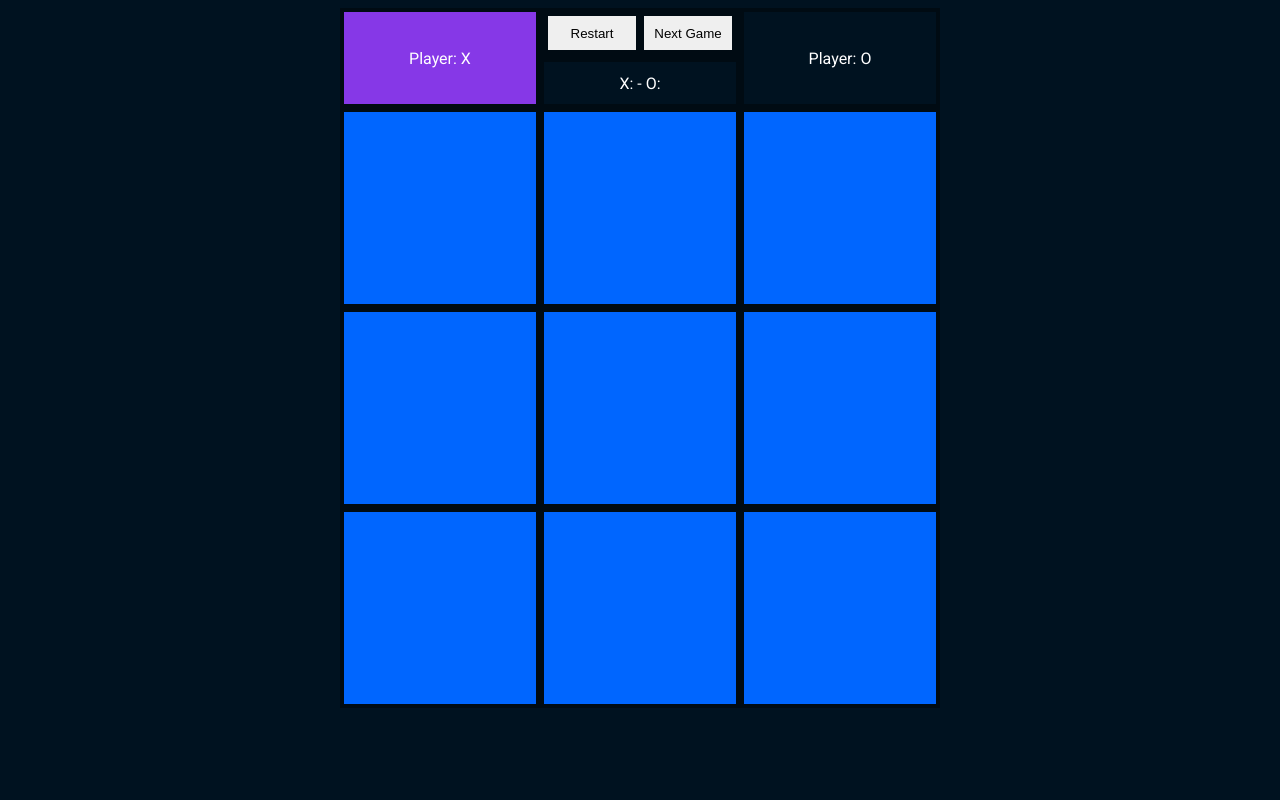
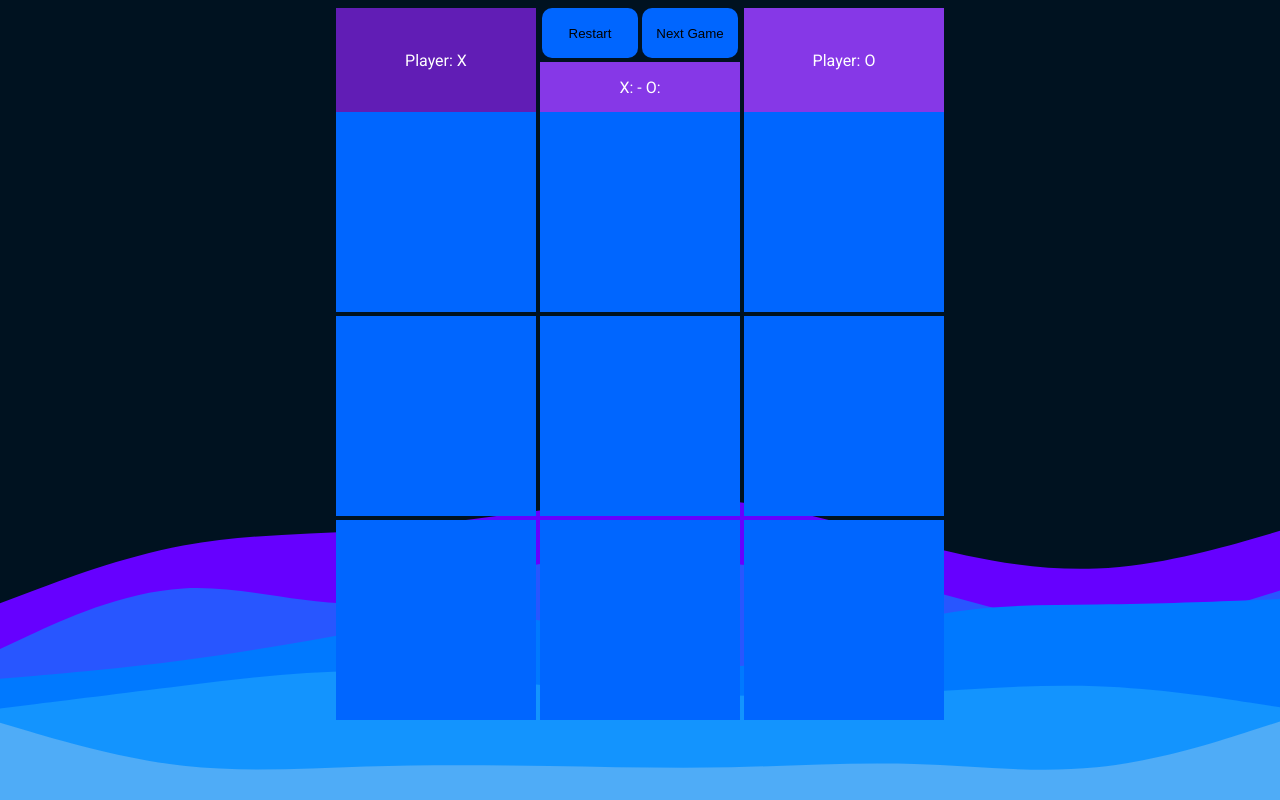
Before and after one commit to ZippyIO/tictactoe, a plain HTML site: page index.html in a window 1280 px wide. Drawn offline with Linux system fonts and the light colour scheme.

Commit message:
added some more styling and a background fixed next game button not being called after first time

```diff
--- a/scripts/script.js
+++ b/scripts/script.js
@@ -159,16 +159,12 @@ const game = (() => {
 
     const nextGame = () => {
         const nextGameBtn = document.querySelector('#next-game-btn');
-        nextGameBtn.addEventListener(
-            'click',
-            () => {
-                game.gameOver = true;
-                displayController.removeTiles();
-                player.playerID = 1;
-                displayController.updatePlayerUI();
-            },
-            { once: true },
-        );
+        nextGameBtn.addEventListener('click', () => {
+            game.gameOver = true;
+            displayController.removeTiles();
+            player.playerID = 1;
+            displayController.updatePlayerUI();
+        });
     };
     nextGame();
 
--- a/styles/style.css
+++ b/styles/style.css
@@ -9,6 +9,9 @@ body {
     font-family: 'Roboto', sans-serif;
     background-color: #001220;
     color: white;
+    background: url('../images/layered-waves-haikei.svg') no-repeat center
+        center fixed;
+    background-size: cover;
 }
 
 #stats {
@@ -16,12 +19,12 @@ body {
     grid-template-columns: repeat(3, 200px);
     grid-template-rows: repeat(2, 50px);
     justify-content: center;
+    gap: 4px;
 }
 
 #stats > * {
     width: 100%;
     height: 100%;
-    border: 4px solid #000b13;
     display: flex;
     justify-content: center;
     align-items: center;
@@ -30,7 +33,6 @@ body {
 #stats .game-buttons > * {
     width: 100%;
     height: 100%;
-    border: 4px solid #000b13;
     display: flex;
     justify-content: center;
     align-items: center;
@@ -38,6 +40,7 @@ body {
 
 .game-stats {
     margin: 0;
+    background-color: rgb(134, 56, 231);
 }
 
 .game-buttons {
@@ -48,19 +51,21 @@ body {
 }
 
 .player-one {
+    background-color: rgb(134, 56, 231);
     grid-column: 1 / 2;
     grid-row: 1 / 3;
     margin: 0;
 }
 
 .player-two {
+    background-color: rgb(134, 56, 231);
     grid-column: 3 / 4;
     grid-row: 1 / 3;
     margin: 0;
 }
 
 .current-player {
-    background-color: rgb(134, 56, 231);
+    background-color: rgb(97, 29, 181);
 }
 
 .game-stats {
@@ -69,8 +74,17 @@ body {
 }
 
 #restart-btn {
-    grid-column: 2 / 3;
-    grid-row: 1 / 2;
+    background-color: #0066ff;
+    border: none;
+    margin: 2px;
+    border-radius: 10px;
+}
+
+#next-game-btn {
+    background-color: #0066ff;
+    border: none;
+    margin: 2px;
+    border-radius: 10px;
 }
 
 #board {
@@ -78,16 +92,20 @@ body {
     grid-template-columns: repeat(3, 200px);
     grid-template-rows: repeat(3, 200px);
     justify-content: center;
+    gap: 4px;
 }
 
 .board-tile {
     width: 100%;
     height: 100%;
     background-color: #0066ff;
-    border: 4px solid #000b13;
     display: flex;
     justify-content: center;
     align-items: center;
+}
+
+.board-tile:hover {
+    background-color: #0354cd;
 }
 
 .played-tile {
```
Also changed, not shown: images/layered-waves-haikei.svg (added).
